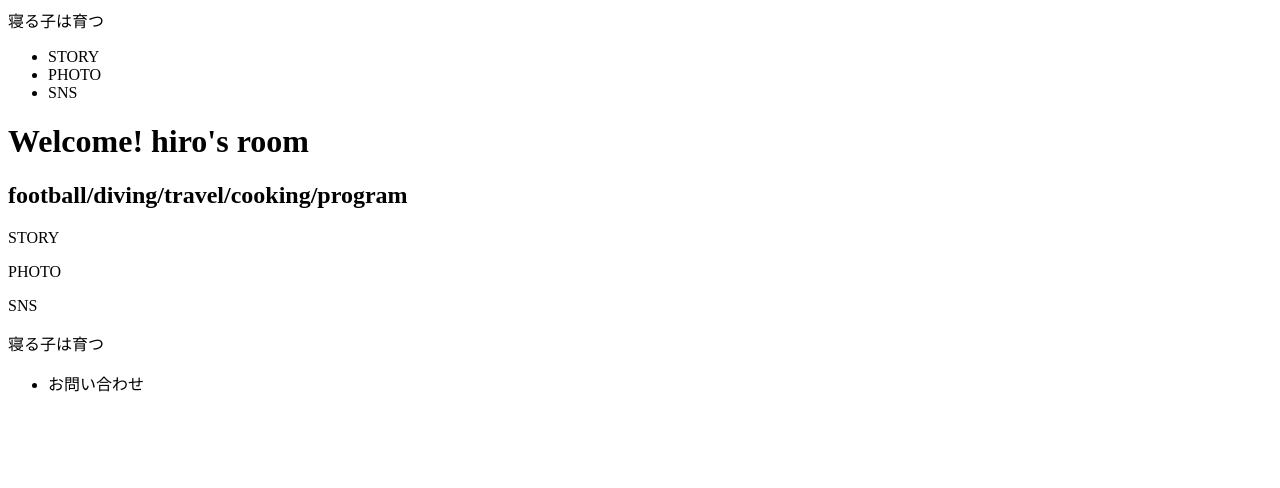
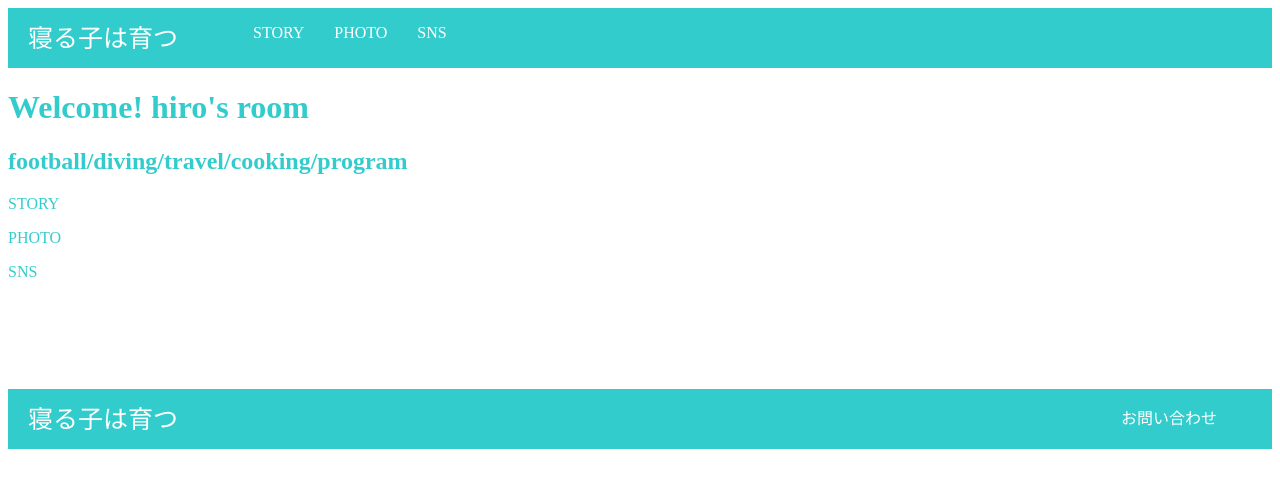
Before and after one commit to hirotonkotsu/hirotonkotsu, a plain HTML site: page index.html in a window 1280 px wide. Drawn offline with Linux system fonts and the light colour scheme.

Commit message:
Update stylesheet.css

```diff
--- a/stylesheet.css
+++ b/stylesheet.css
@@ -1,3 +1,34 @@
-.title {
-  color: #02ccba;
+body{  font-family:"Avenir Next";
+color: white;}
+
+li{list-style: none;
+float: left;
+padding: 0px 15px}
+
+.header{
+  background-color: #33CCCC;
+  height:60px;}
+.header-logo{
+  float: left;
+  font-size: 25px;
+  padding: 10px 20px ;}
+
+.header-list{
+  float: left;}
+
+.main{
+  color: #33CCCC;
+  height: 300px
+
 }
+
+.footer{
+  background-color: #33CCCC;
+  height:60px;}
+.footer-logo{
+  float: left;
+  font-size: 25px;
+  padding: 10px 20px ;}
+.footer-list{
+  float: right;
+  padding: 0px 20px;}
```
